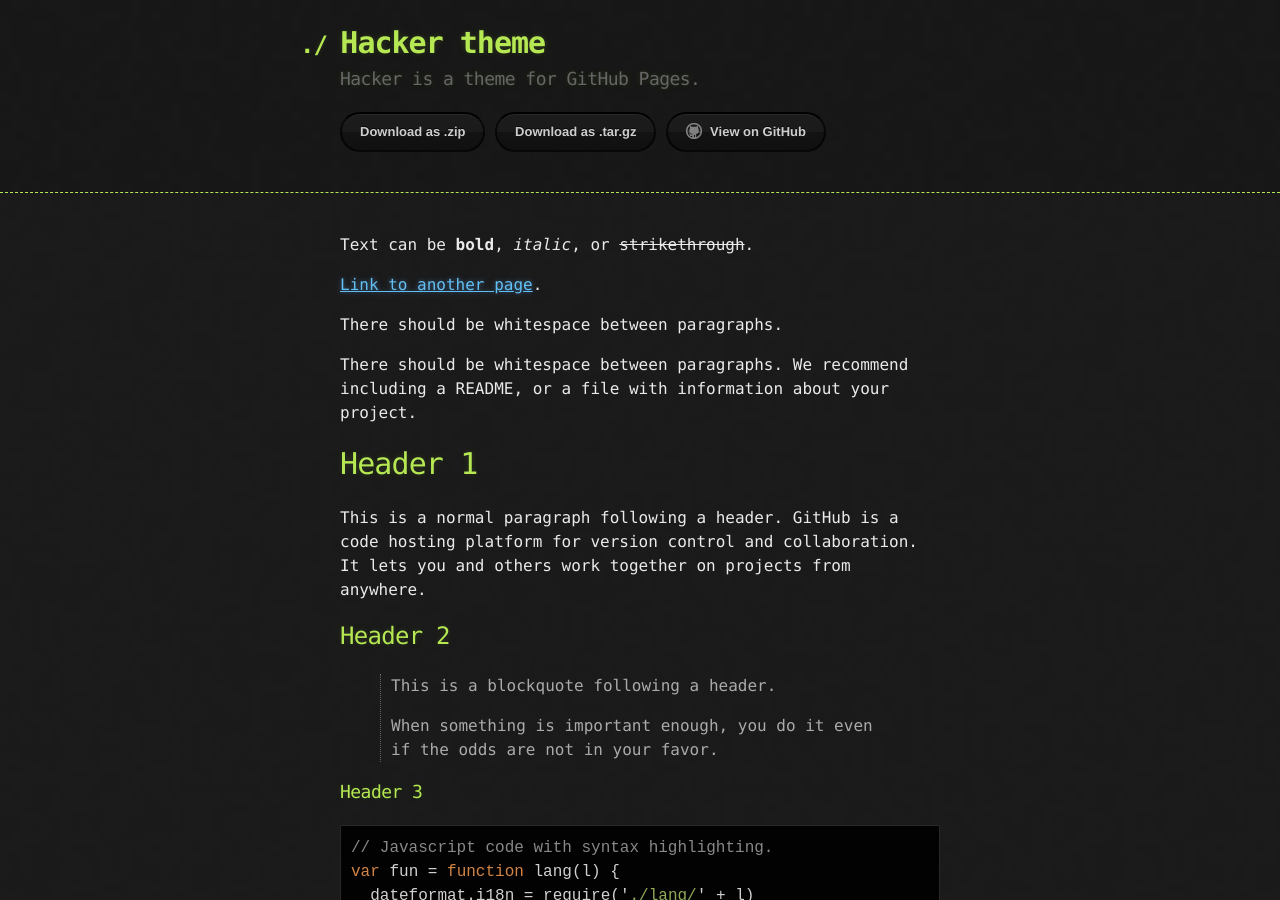
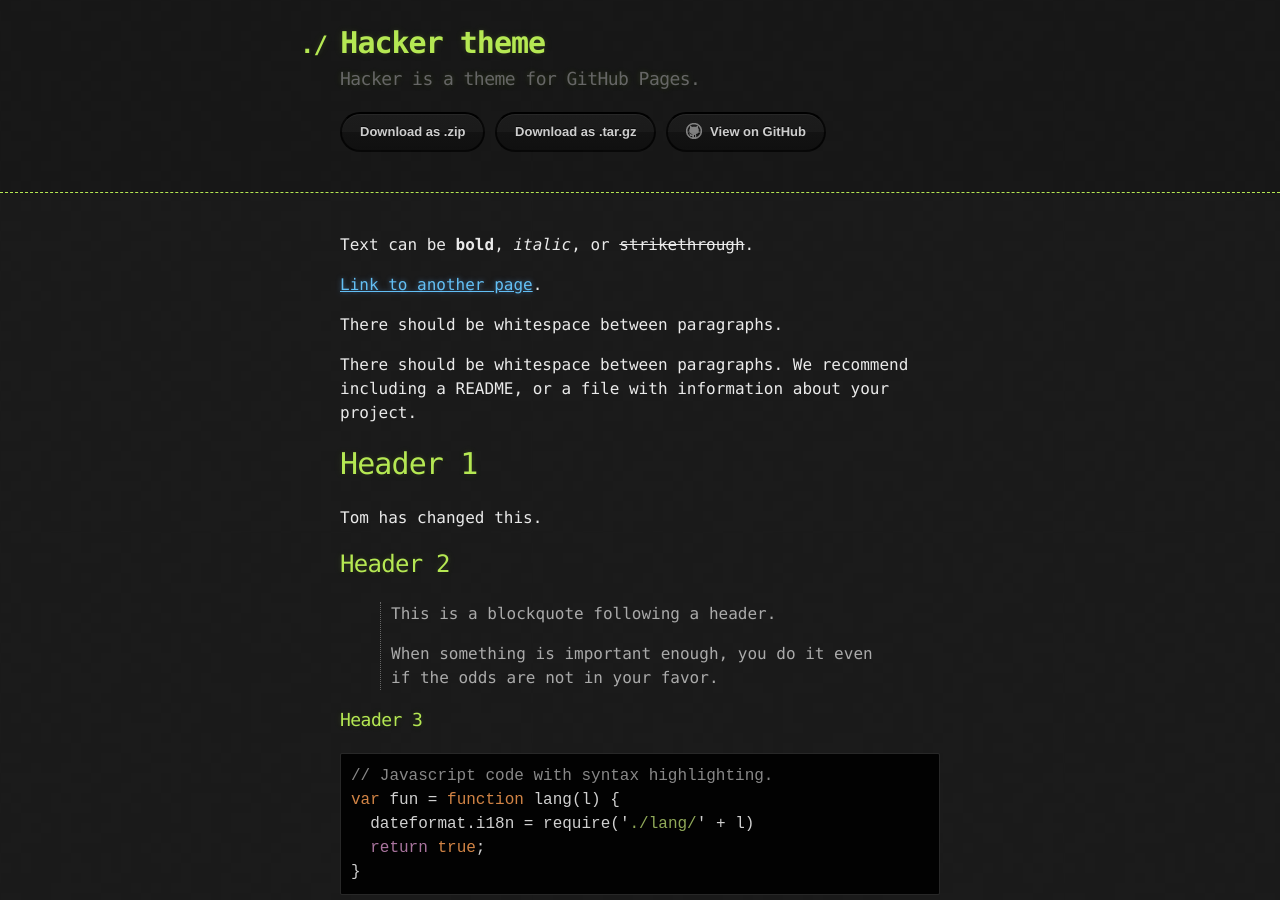
Before and after one commit to Flobb212/www.peloozoid.co.uk, a Jekyll site: the page built from index.md, in a window 1280 px wide and 900 px high. Built offline with Jekyll 4.4.1, drawn with Linux system fonts in a browser that asks for light colours.

Commit message:
Testing index change
changed para 1

```diff
--- a/index.md
+++ b/index.md
@@ -12,7 +12,7 @@
 
 # [](#header-1)Header 1
 
-This is a normal paragraph following a header. GitHub is a code hosting platform for version control and collaboration. It lets you and others work together on projects from anywhere.
+Tom has changed this.
 
 ## [](#header-2)Header 2
 
```
